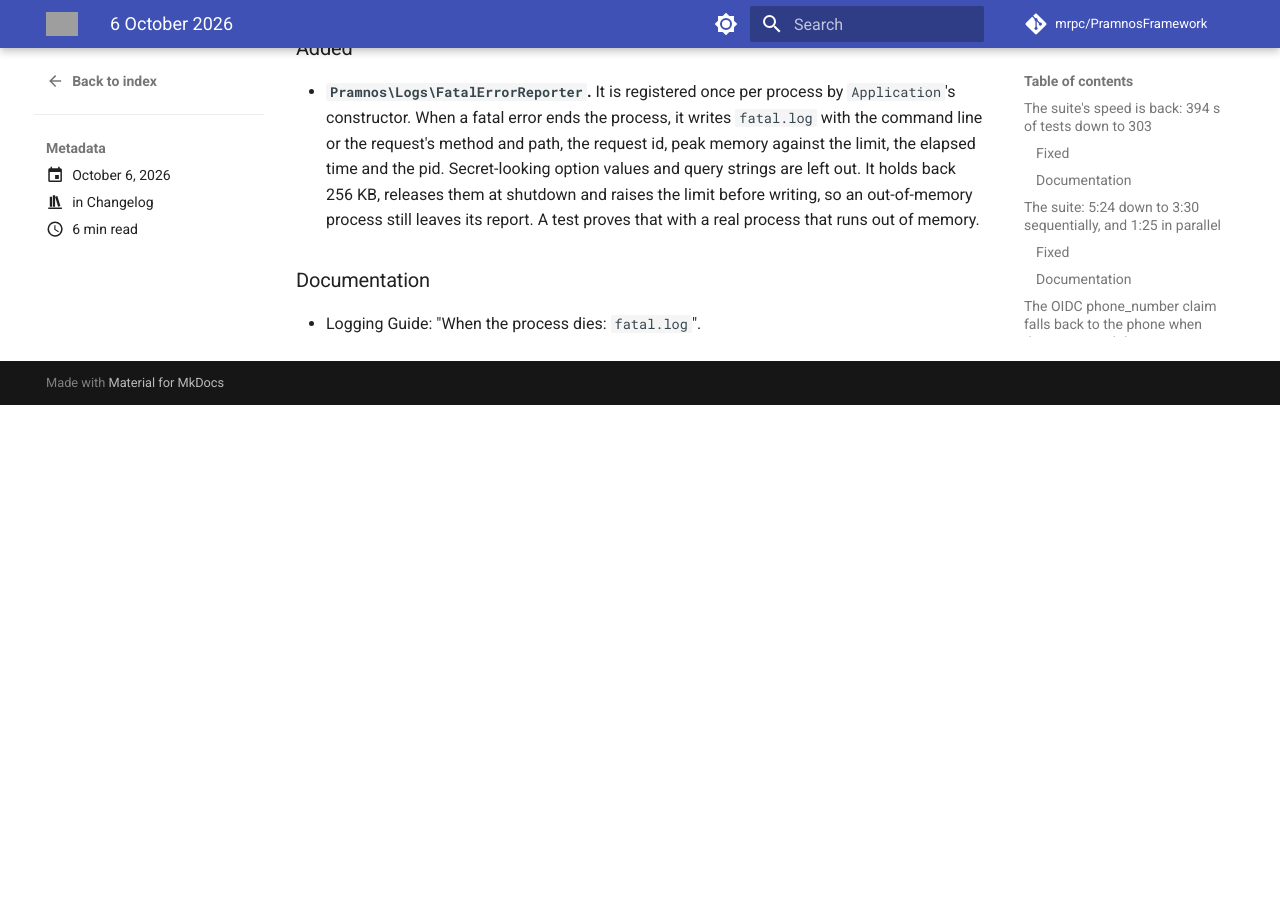
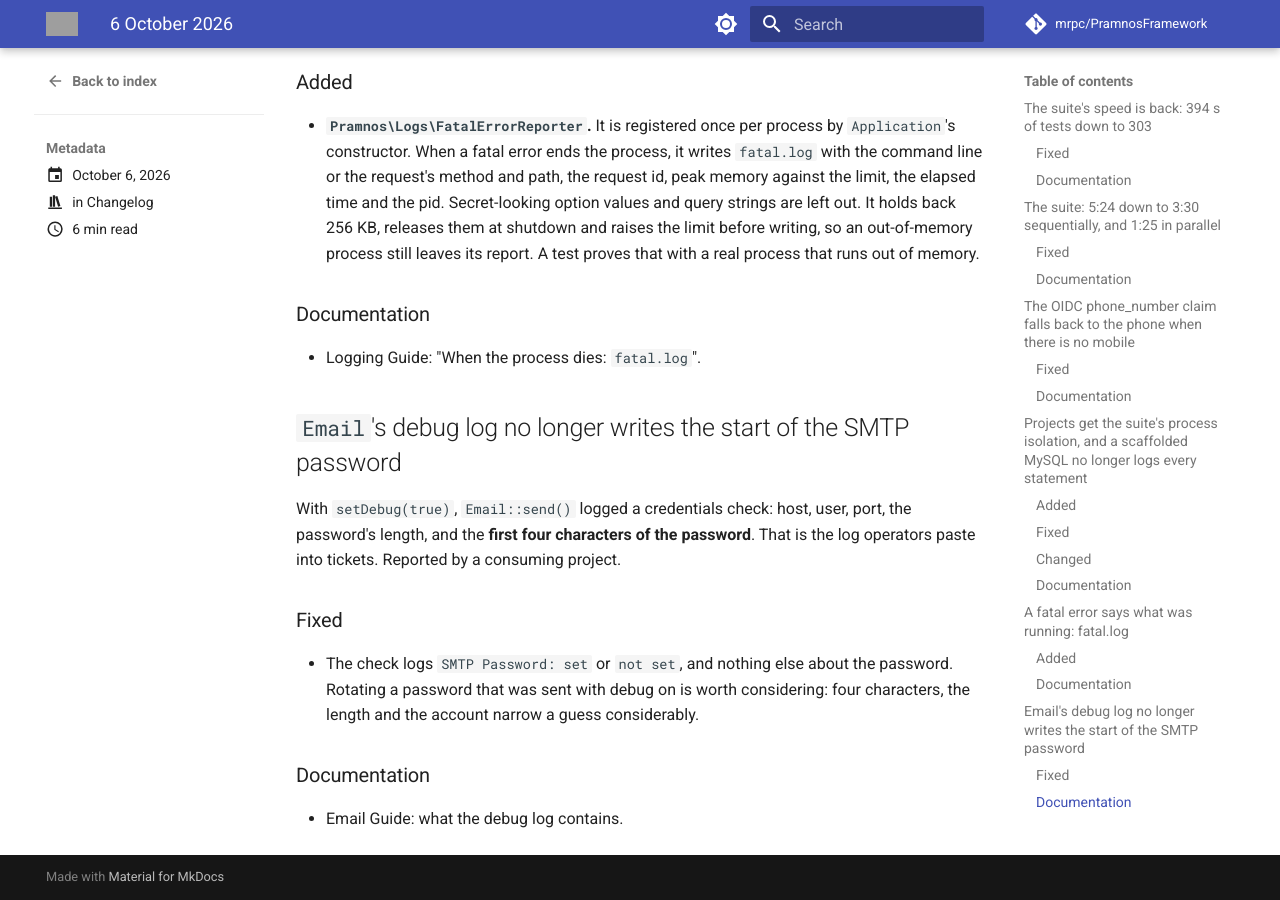
Before and after one commit to mrpc/PramnosFramework, an MkDocs documentation site: the page built from docs/version-history/posts/2026-10-06.md, in a window 1280 px wide and 900 px high, scrolled down 4225 px. Built offline with MkDocs 1.6.1 and Material for MkDocs 9.7.7, drawn with Linux system fonts in a browser that asks for light colours; comment, search, counter and statistics services are not loaded; before the commit the page ends 4630 px from its top, so only the background shows below that; some of the changed text lies outside the part shown; grey boxes are pictures that could not be loaded.

Commit message:
fix(email): the debug log says whether an SMTP password is set, and writes none of it
With setDebug(true), send() logged the password's length and its first four characters,
beside the host and user, in the log operators paste into tickets.

```diff
--- a/docs/version-history/posts/2026-10-06.md
+++ b/docs/version-history/posts/2026-10-06.md
@@ -6,13 +6,14 @@
 
 # 6 October 2026
 
-5 changes:
+6 changes:
 
 - The suite's speed is back: 394 s of tests down to 303
 - The suite: 5:24 down to 3:30 sequentially, and 1:25 in parallel
 - The OIDC `phone_number` claim falls back to the phone when there is no mobile
 - Projects get the suite's process isolation, and a scaffolded MySQL no longer logs every statement
 - A fatal error says what was running: `fatal.log`
+- `Email`'s debug log no longer writes the start of the SMTP password
 
 <!-- more -->
 
@@ -170,3 +171,19 @@
 ### Documentation
 
 - Logging Guide: "When the process dies: `fatal.log`".
+
+## `Email`'s debug log no longer writes the start of the SMTP password
+
+With `setDebug(true)`, `Email::send()` logged a credentials check: host, user, port, the
+password's length, and the **first four characters of the password**. That is the log
+operators paste into tickets. Reported by a consuming project.
+
+### Fixed
+
+- The check logs `SMTP Password: set` or `not set`, and nothing else about the password.
+  Rotating a password that was sent with debug on is worth considering: four characters, the
+  length and the account narrow a guess considerably.
+
+### Documentation
+
+- Email Guide: what the debug log contains.
```
Also changed, not shown: docs/Pramnos_Email_Guide.md (+4 -0 lines), 2 other files.
